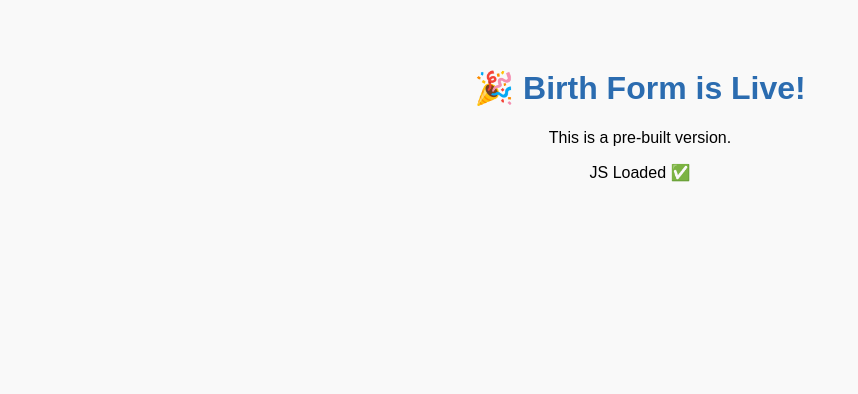
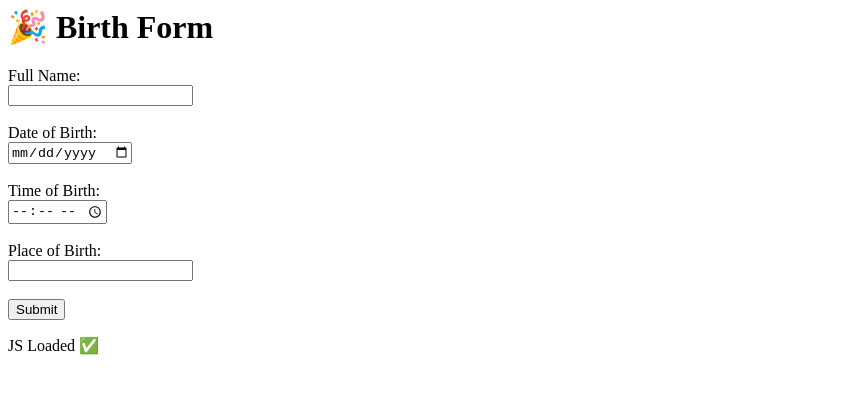
Before and after one commit to Atypunj/BF, a plain HTML site: page index.html in a window 1280 px wide. Shown: the whole page, without its empty margins (0-858 px from the left). Drawn offline with Linux system fonts and the light colour scheme.

Commit message:
Update index.html

```diff
--- a/index.html
+++ b/index.html
@@ -1,6 +1,23 @@
-<!DOCTYPE html>
-<html>
-<head><meta charset="UTF-8"><title>Birth Form</title><link rel="stylesheet" href="assets/style.css"></head>
-<body><div id="root"><h1>🎉 Birth Form is Live!</h1><p>This is a pre-built version.</p></div>
-<script src="assets/main.js"></script>
-</body></html>
+<body>
+  <div id="root">
+    <h1>🎉 Birth Form</h1>
+    <form id="birthForm">
+      <label for="fullName">Full Name:</label><br />
+      <input type="text" id="fullName" name="fullName" required /><br /><br />
+
+      <label for="dob">Date of Birth:</label><br />
+      <input type="date" id="dob" name="dob" required /><br /><br />
+
+      <label for="birthTime">Time of Birth:</label><br />
+      <input type="time" id="birthTime" name="birthTime" required /><br /><br />
+
+      <label for="birthPlace">Place of Birth:</label><br />
+      <input type="text" id="birthPlace" name="birthPlace" required /><br /><br />
+
+      <button type="submit">Submit</button>
+    </form>
+    <div id="result"></div>
+  </div>
+
+  <script src="assets/main.js"></script>
+</body>
```
